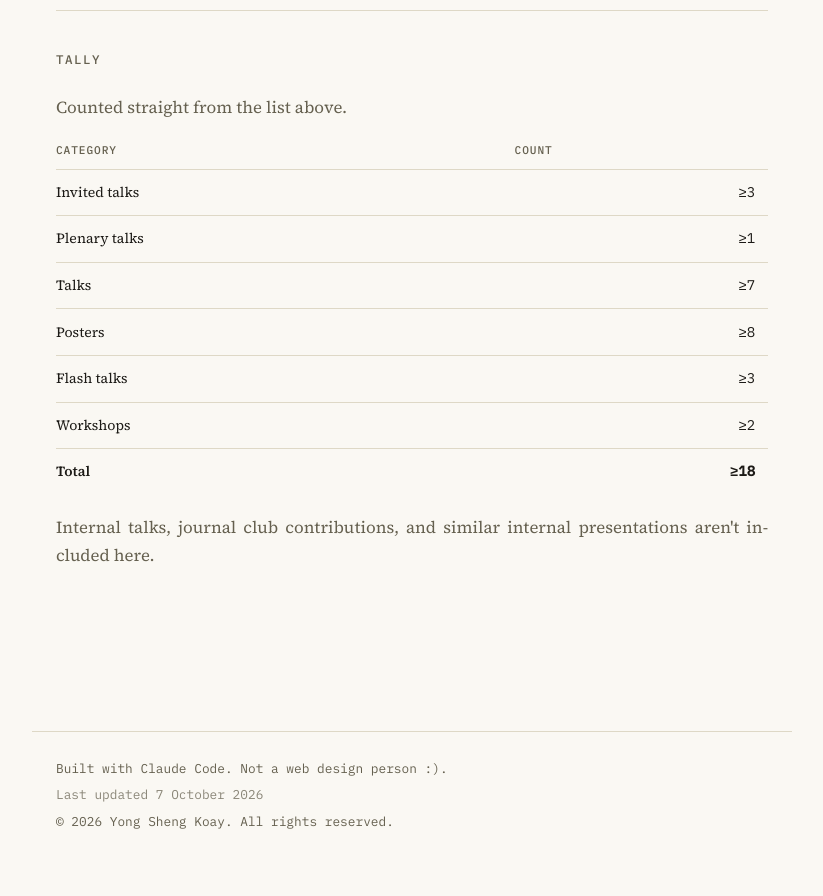
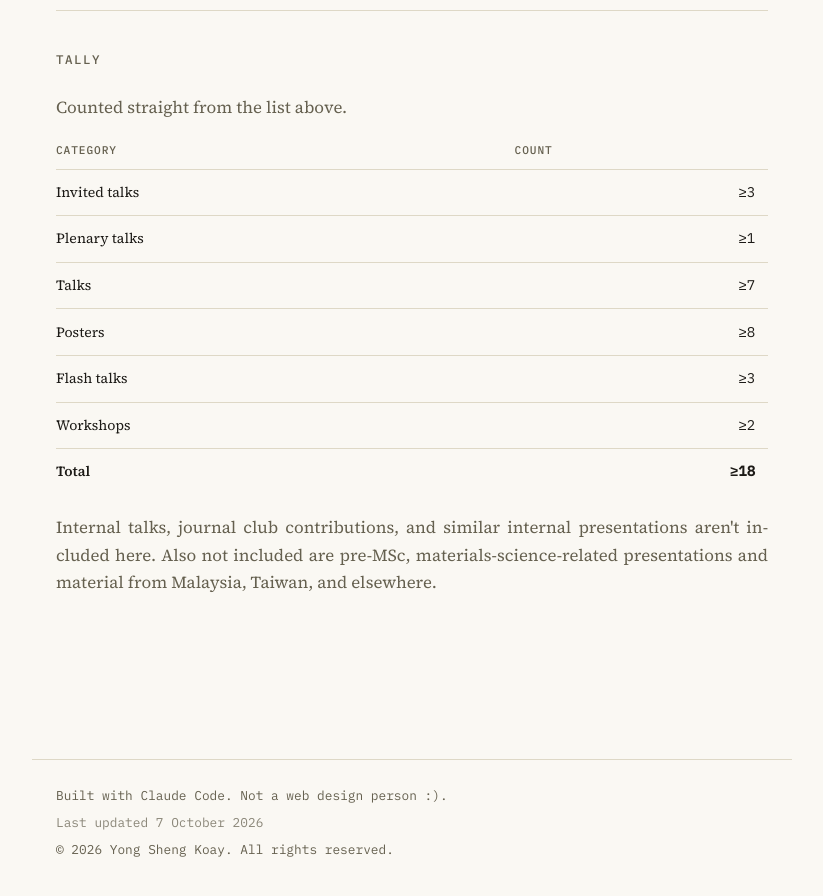
Before and after one commit to kys-sheng/kys-sheng.github.io, a Jekyll site: the page built from talks.html, in a window 1280 px wide and 900 px high, scrolled down 2726 px. Shown: the top 896 px of the window, without its empty margins (228-1051 px from the left). Built offline with Jekyll 4.4.1, drawn with Linux system fonts in a browser that asks for light colours; before the commit the page ends 3598 px from its top, so only the background shows below that.

Commit message:
Link GNN Interactive Viz demos directly, note talks page scope
- The GNN Interactive Viz repo has no index.html, so the old "website"
  link 404'd. Replace it with direct links to its three actual demo
  pages (GNN visualizer, directed kNN demo, IceCube transformer), and
  add a generic "links" field to tools.yml for this kind of case
- Note on the Presentations page that pre-MSc, materials-science
  presentations and material from Malaysia/Taiwan/etc. aren't included

Co-Authored-By: Claude Sonnet 5 <noreply@anthropic.com>
Claude-Session: https://claude.ai/code/session_0191DsVr1Nwx9izZDzbZMoAX

```diff
--- a/_data/talks.yml
+++ b/_data/talks.yml
@@ -8,7 +8,7 @@
 intro: "Selected talks, posters, and workshops — probably missing a few."
 
 # Shown at the very bottom of the page, under the tally.
-outro: "Internal talks, journal club contributions, and similar internal presentations aren't included here."
+outro: "Internal talks, journal club contributions, and similar internal presentations aren't included here. Also not included are pre-MSc, materials-science-related presentations and material from Malaysia, Taiwan, and elsewhere."
 
 talks:
   - date: "Sep 2026"
--- a/tools.html
+++ b/tools.html
@@ -19,6 +19,7 @@ title: Tools
         {% if t.huggingface %}<a href="{{ t.huggingface }}" target="_blank" rel="noopener">huggingface ↗</a>{% endif %}
         {% if t.model %}<a href="{{ t.model }}" target="_blank" rel="noopener">model ↗</a>{% endif %}
         {% if t.dataset %}<a href="{{ t.dataset }}" target="_blank" rel="noopener">dataset ↗</a>{% endif %}
+        {% for link in t.links %}<a href="{{ link.url }}" target="_blank" rel="noopener">{{ link.label }} ↗</a>{% endfor %}
       </div>
     </div>
     {% endfor %}
```
Also changed, not shown: _data/tools.yml (+8 -1 lines).
